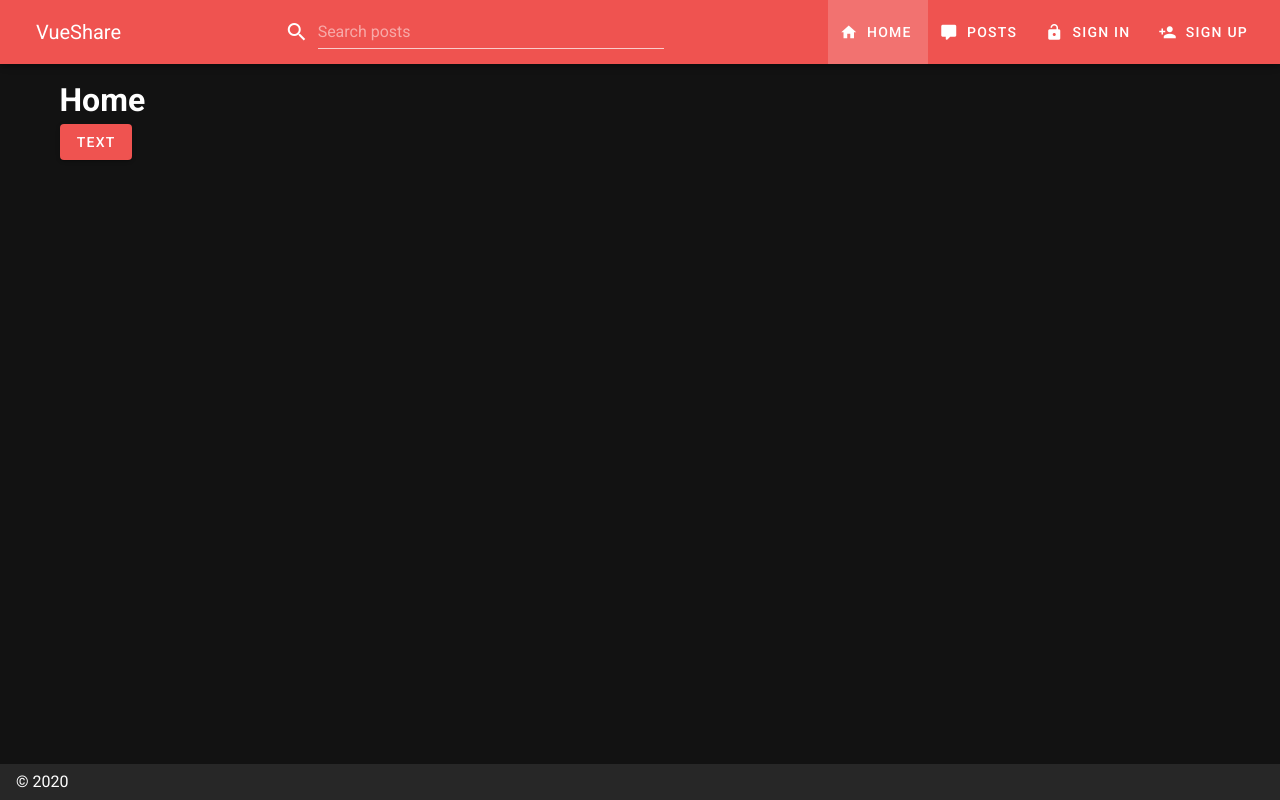
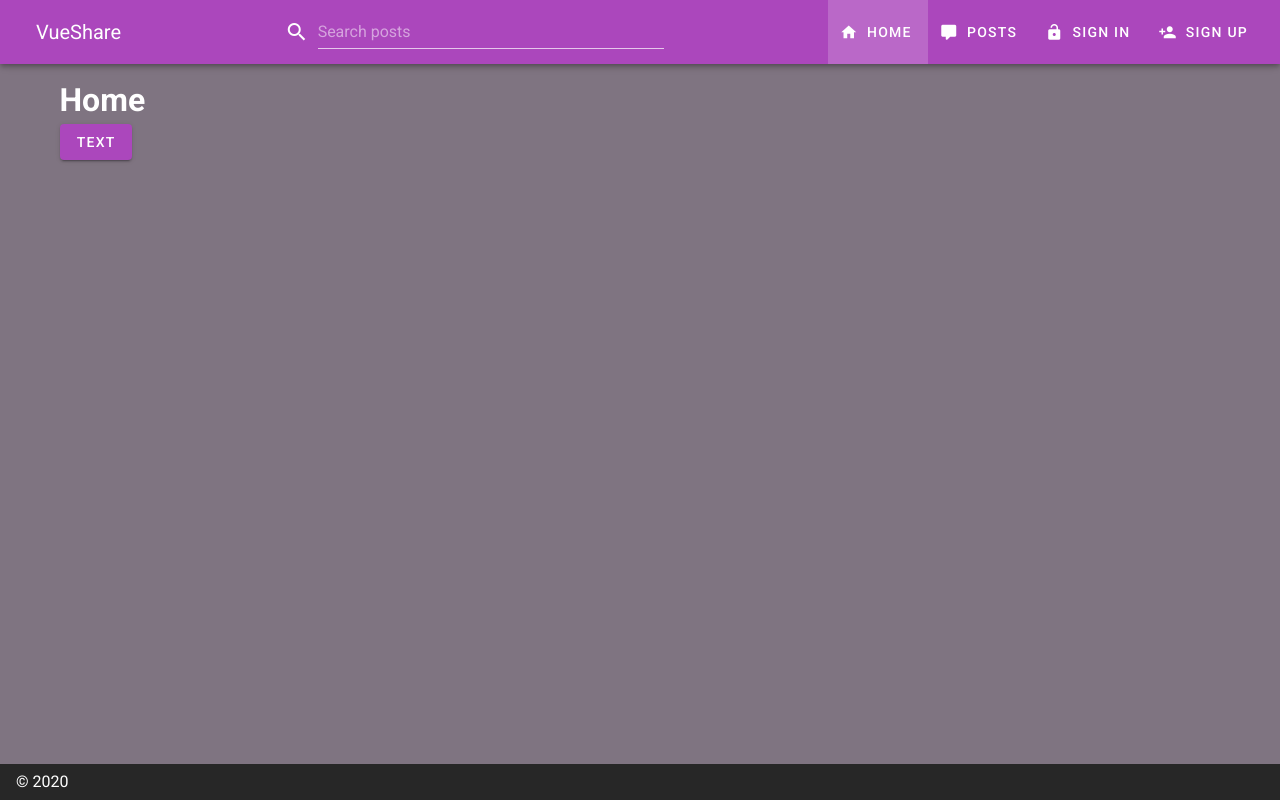
Before and after one commit to blessedsibanda/vue-share, a Nuxt app: page / in a window 1280 px wide. Built offline with nearby package versions, Linux system fonts and the light colour scheme.

Commit message:
update theme and colors

```diff
--- a/layouts/default.vue
+++ b/layouts/default.vue
@@ -1,9 +1,9 @@
 <template>
-  <v-app dark>
+  <v-app dark id="vue-share">
     <v-navigation-drawer v-model="drawer" :mini-variant="miniVariant" :clipped="clipped" fixed app>
       <v-list-item>
         <v-list-item-icon>
-          <v-app-bar-nav-icon @click.stop="drawer = !drawer" />
+          <v-icon @click.stop="drawer = !drawer">mdi-chevron-left-circle</v-icon>
         </v-list-item-icon>
 
         <v-list-item-content>
@@ -91,3 +91,9 @@ export default {
   }
 };
 </script>
+
+<style>
+#vue-share {
+  background: rgba(21, 1, 26, 0.548);
+}
+</style>
--- a/nuxt.config.js
+++ b/nuxt.config.js
@@ -57,7 +57,7 @@ export default {
 			// light: true,
 			themes: {
 				dark: {
-					primary: colors.red.lighten1,
+					primary: colors.purple.lighten1,
 					accent: colors.teal.darken1,
 					secondary: colors.teal.lighten3,
 					info: colors.blue.accent3,
```
